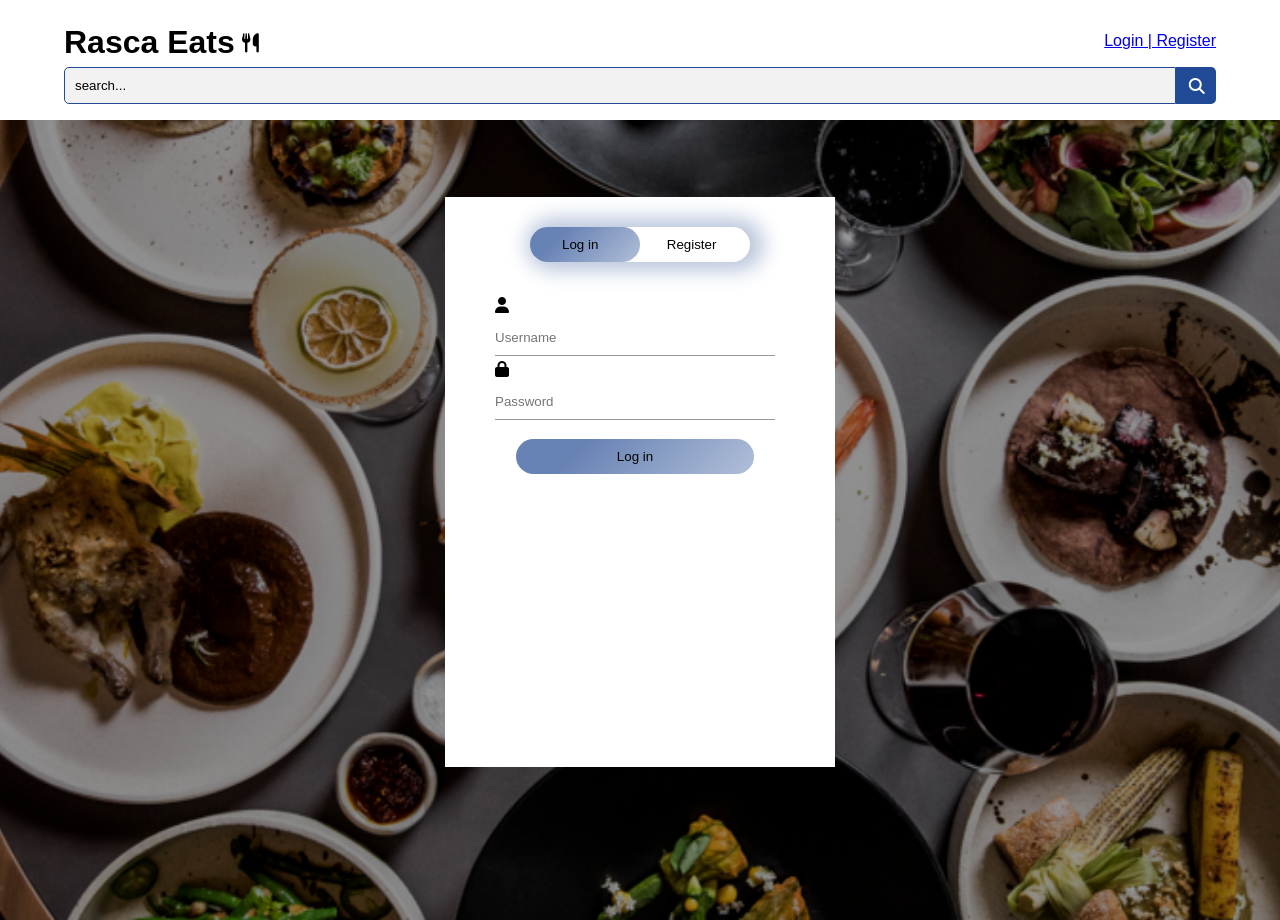
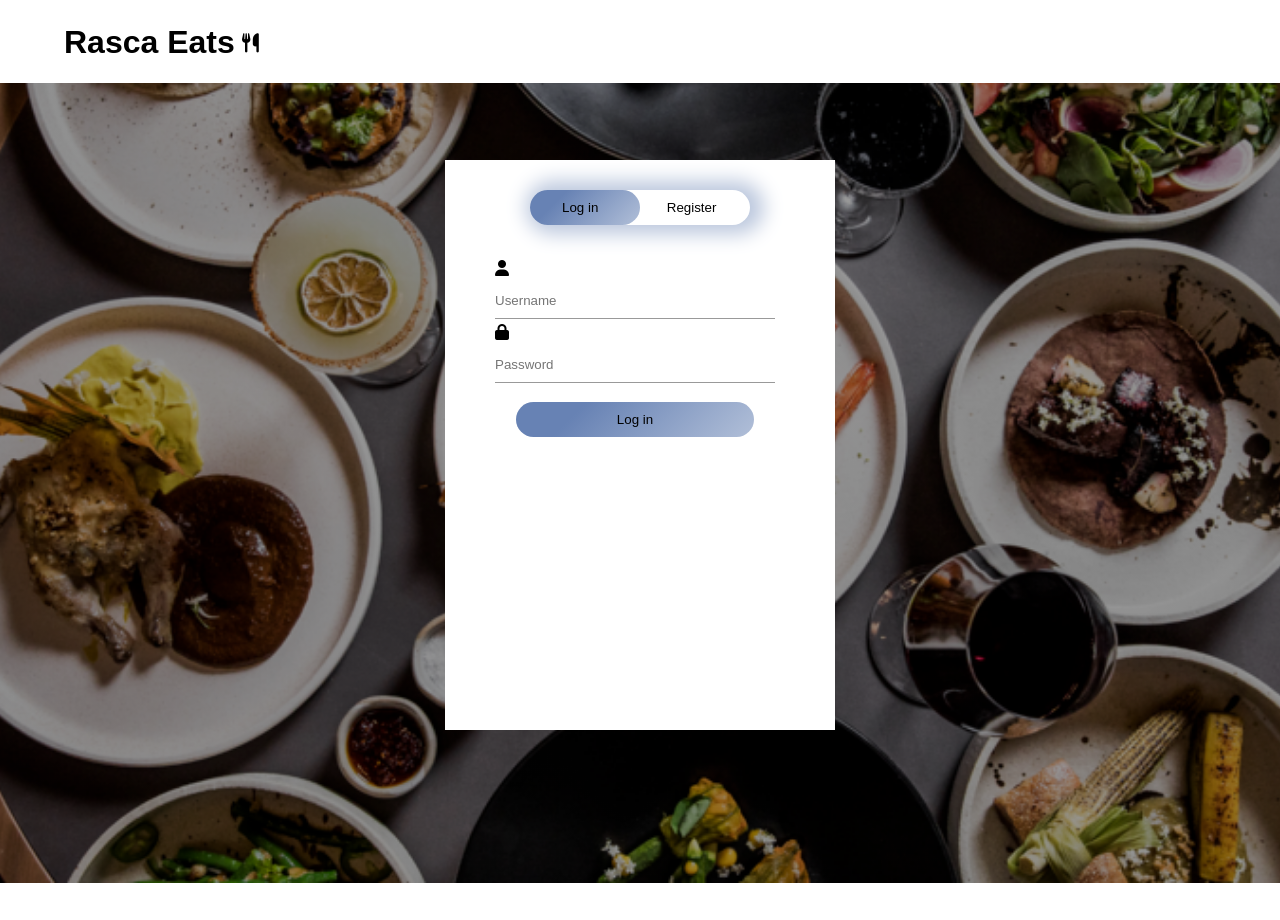
Before and after one commit to RicardoCavalheiro123/LTW-RascaEats, a PHP site: page /login_register.php in a window 1280 px wide. After the commit the page ends 883 px from the top, so only its background shows below. Run offline with PHP 8.4, Linux system fonts and the light colour scheme; data comes from the database, SQL or seed files in the repository; both versions use the stored data as it was after the commit; some libraries are stand-ins or nearby versions.

Commit message:
register

```diff
--- a/css/style.css
+++ b/css/style.css
@@ -261,7 +261,6 @@ header form{
 
 footer{
     background-color: #ffa31a;
-
     font-family: 'Gill Sans', 'Gill Sans MT', Calibri, 'Trebuchet MS', sans-serif;
     padding-top: 0.5em;
     color: #fff;
--- a/login_register.php
+++ b/login_register.php
@@ -21,23 +21,12 @@ $categories = getCategories($db);
     <title>Ex</title>
 </head>
 <body>
-<header>
+    <header>
         <h1><a href = "frontPage.php">Rasca Eats</a></h1>
         <i class="fa-solid fa-utensils"></i>
-        <div class="login" id = "loginForm">
-            <a href="login_register.php">Login | Register</a>
-        </div>
-        <form action="file:///C:/Users/antol/LTW_php/Projeto_LTW/proj.html" method="get">
-            <div class="search">
-                <input type="text" class="searchInput" name="search" placeholder="search...">
-                <button type="submit" class="searchButton">
-                    <i class="fa-solid fa-magnifying-glass"></i>
-                </button>
-            </div>
-        </form>
-
     </header>
     <div class="hero">
+
         <div class="form-box">
             <div class="button-box">
                 <div id="btn"></div>
@@ -80,9 +69,16 @@ $categories = getCategories($db);
             </form>
         </div>
 
+
     </div>
-
-    </script>
+    <footer>
+            <div class="footer-content">
+                <h3>Descubra e reserve dos melhores restaurantes</h3>
+            </div>
+            <div class="footer-bottom">
+                <p>copyright &copy;2022 Rasca Eats</p>
+            </div>
+    </footer>
 
     <script>
         var x = document.getElementById("login")
@@ -99,15 +95,9 @@ $categories = getCategories($db);
             z.style.left = "0";
     }
     </script>
+
+
     </body>
-    <footer>
-        <div class="footer-content">
-            <h3>Descubra e reserve dos melhores restaurantes</h3>
-        </div>
-        <div class="footer-bottom">
-            <p>copyright &copy;2022 Rasca Eats</p>
-        </div>
-    </footer>
 </html>
 <?php
     unset($_SESSION["error"]);
```
Also changed, not shown: sql/database.db (added).
